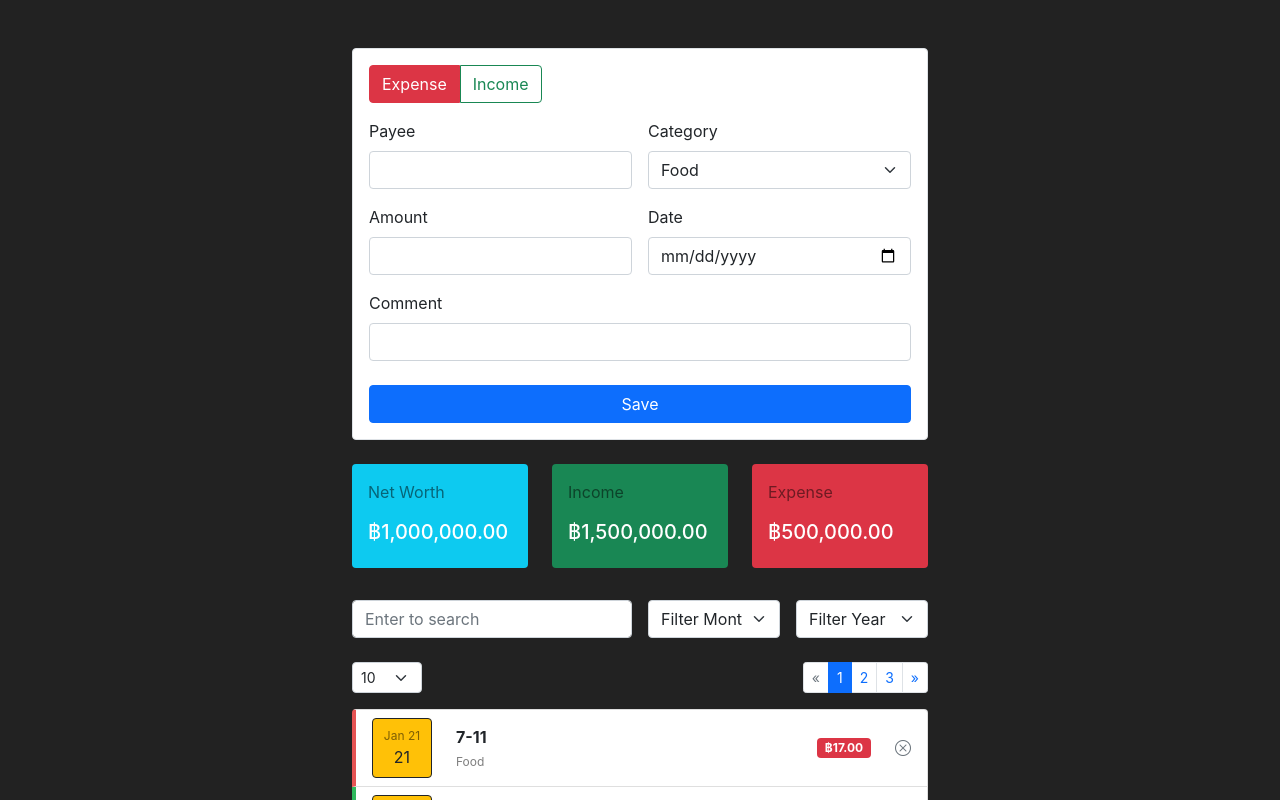
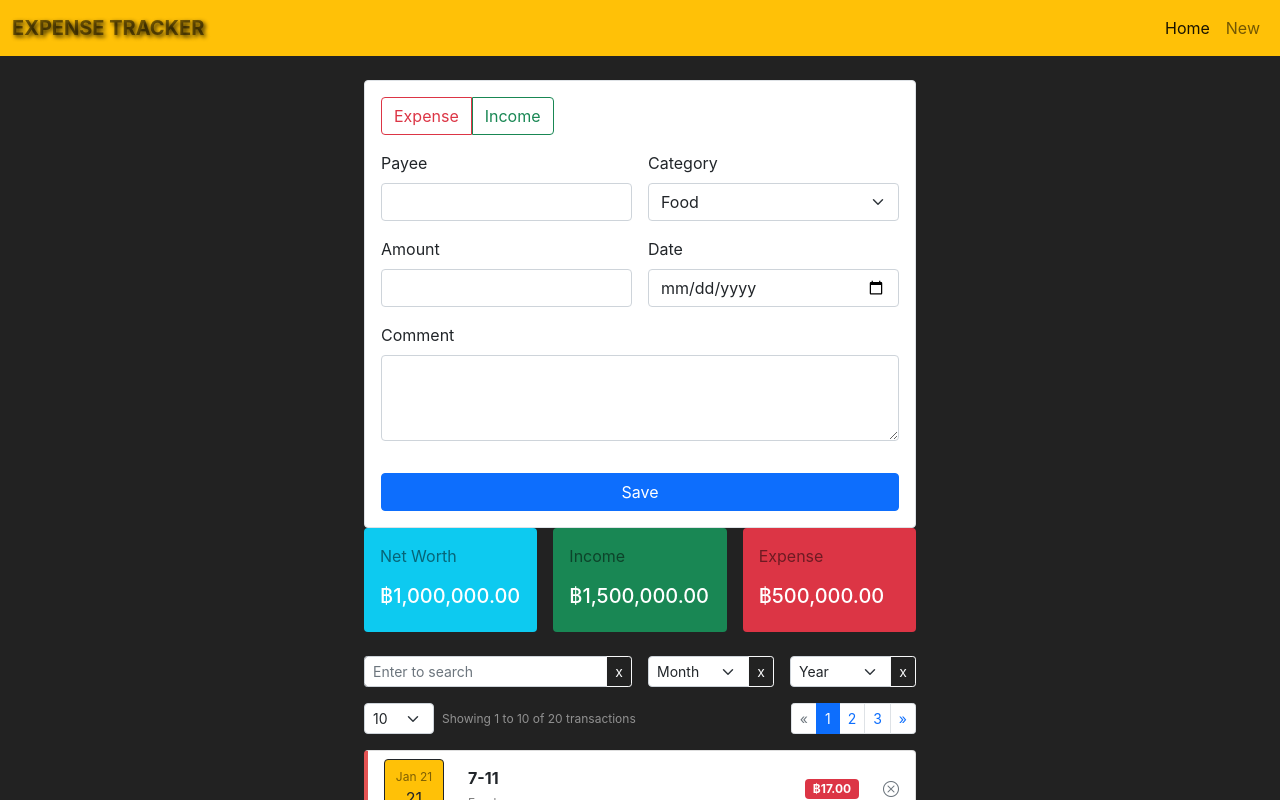
Before and after one commit to earth824/cc9-react-expense-tracker, a React (Create React App) app: page / in a window 1280 px wide. Shown: the top 800 px of the page. Built offline with nearby package versions, Linux system fonts and the light colour scheme.

Commit message:
complete html css template

```diff
--- a/src/App.css
+++ b/src/App.css
@@ -1,6 +1,9 @@
-.content {
+.ts-8 {
+  text-shadow: 2px 2px 4px rgba(0, 0, 0, 0.8);
+}
+
+.mw-sm {
   max-width: 576px;
-  margin: 3rem auto;
 }
 
 .transaction-detail:hover {
--- a/src/App.js
+++ b/src/App.js
@@ -2,15 +2,42 @@ import './App.css';
 
 function App() {
   return (
-    <div className="container">
-      <div className="content">
+    <>
+      <nav className="navbar navbar-expand-sm sticky-top navbar-light bg-warning">
+        <div className="container-fluid">
+          <a className="navbar-brand text-black-50 fw-bolder ts-8" href="/">
+            EXPENSE TRACKER
+          </a>
+
+          <div className="navbar-collapse justify-content-end">
+            <ul className="navbar-nav">
+              <li className="nav-item">
+                <a className="nav-link active" href="/">
+                  Home
+                </a>
+              </li>
+              <li className="nav-item">
+                <a className="nav-link" href="/">
+                  New
+                </a>
+              </li>
+            </ul>
+          </div>
+        </div>
+      </nav>
+
+      <div className="container mw-sm py-4">
         <div className="border bg-white rounded-2 p-3">
           <form className="row g-3">
             <div className="col-12">
-              <input type="radio" className="btn-check" />
-              <label className="btn btn-danger rounded-0 rounded-start">Expense</label>
-              <input type="radio" className="btn-check" />
-              <label className="btn btn-outline-success rounded-0 rounded-end">Income</label>
+              <input type="radio" className="btn-check" id="cbx-expense" name="type" />
+              <label className="btn btn-outline-danger rounded-0 rounded-start" htmlFor="cbx-expense">
+                Expense
+              </label>
+              <input type="radio" className="btn-check" id="cbx-income" name="type" />
+              <label className="btn btn-outline-success rounded-0 rounded-end" htmlFor="cbx-income">
+                Income
+              </label>
             </div>
             <div className="col-sm-6">
               <label className="form-label">Payee</label>
@@ -35,15 +62,17 @@ function App() {
             </div>
             <div className="col-12">
               <label className="form-label">Comment</label>
-              <input type="text" className="form-control" />
+              <textarea className="form-control" rows="3"></textarea>
             </div>
-            <div className="col-12 mt-4 d-grid">
+            <div className="col-12">
+              <div className="d-grid mt-3">
                 <button className="btn btn-primary">Save</button>
+              </div>
             </div>
           </form>
         </div>
 
-        <div className="row mt-4">
+        <div className="row g-3">
           <div className="col-sm-4">
             <div className="bg-info rounded-2 p-3">
               <p className="text-black-50">Net Worth</p>
@@ -64,13 +93,18 @@ function App() {
           </div>
         </div>
 
-        <div className="row g-3 mt-3">
+        <div className="mt-4">
+          <div className="row g-3">
             <div className="col-sm-6">
-            <input type="text" className="form-control" placeholder="Enter to search" />
+              <div className="input-group">
+                <input type="text" className="form-control form-control-sm" placeholder="Enter to search" />
+                <button className="btn btn-sm btn-outline-light">x</button>
+              </div>
             </div>
             <div className="col-sm-3">
-            <select className="form-select">
-              <option value="">Filter Month</option>
+              <div className="input-group">
+                <select className="form-select form-select-sm">
+                  <option value="">Month</option>
                   <option value="">Jan</option>
                   <option value="">Feb</option>
                   <option value="">Mar</option>
@@ -84,19 +118,25 @@ function App() {
                   <option value="">Nov</option>
                   <option value="">Dec</option>
                 </select>
+                <button className="btn btn-sm btn-outline-light">x</button>
+              </div>
             </div>
             <div className="col-sm-3">
-            <select className="form-select">
-              <option value="">Filter Year</option>
+              <div className="input-group">
+                <select className="form-select form-select-sm">
+                  <option value="">Year</option>
                   <option value="">2021</option>
                   <option value="">2020</option>
                 </select>
+                <button className="btn btn-sm btn-outline-light">x</button>
+              </div>
+            </div>
           </div>
         </div>
 
-        <div className="mt-4 d-flex justify-content-between">
-          <div className="row">
-            <div className="col-12">
+        <div className="mt-3 d-flex justify-content-between">
+          <div className="d-flex align-items-center mb-3">
+            <div>
               <select type="text" className="form-select form-select-sm">
                 <option value="">10</option>
                 <option value="">25</option>
@@ -104,6 +144,7 @@ function App() {
                 <option value="">100</option>
               </select>
             </div>
+            <span className="text-white-50 mx-2 fs-7">Showing 1 to 10 of 20 transactions</span>
           </div>
           <nav>
             <ul className="pagination pagination-sm">
@@ -158,7 +199,7 @@ function App() {
           <li className="list-group-item d-flex justify-content-between align-items-center bd-callout bd-callout-success">
             <div className="transaction-detail d-flex flex-fill me-4">
               <div className="transaction-date-card border border-1 border-dark rounded-2 bg-warning p-2 text-center">
-                <p className="p-0 m-0 fs-7 text-black-50">Dec 30</p>
+                <p className="p-0 m-0 fs-7 text-black-50">Dec 21</p>
                 <p className="p-0 m-0">30</p>
               </div>
               <div className="d-flex justify-content-between align-items-center flex-fill ps-4">
@@ -193,7 +234,7 @@ function App() {
           </li>
         </ul>
       </div>
-    </div>
+    </>
   );
 }
 
```
Lines whose indentation alone changed are shown as unchanged.
